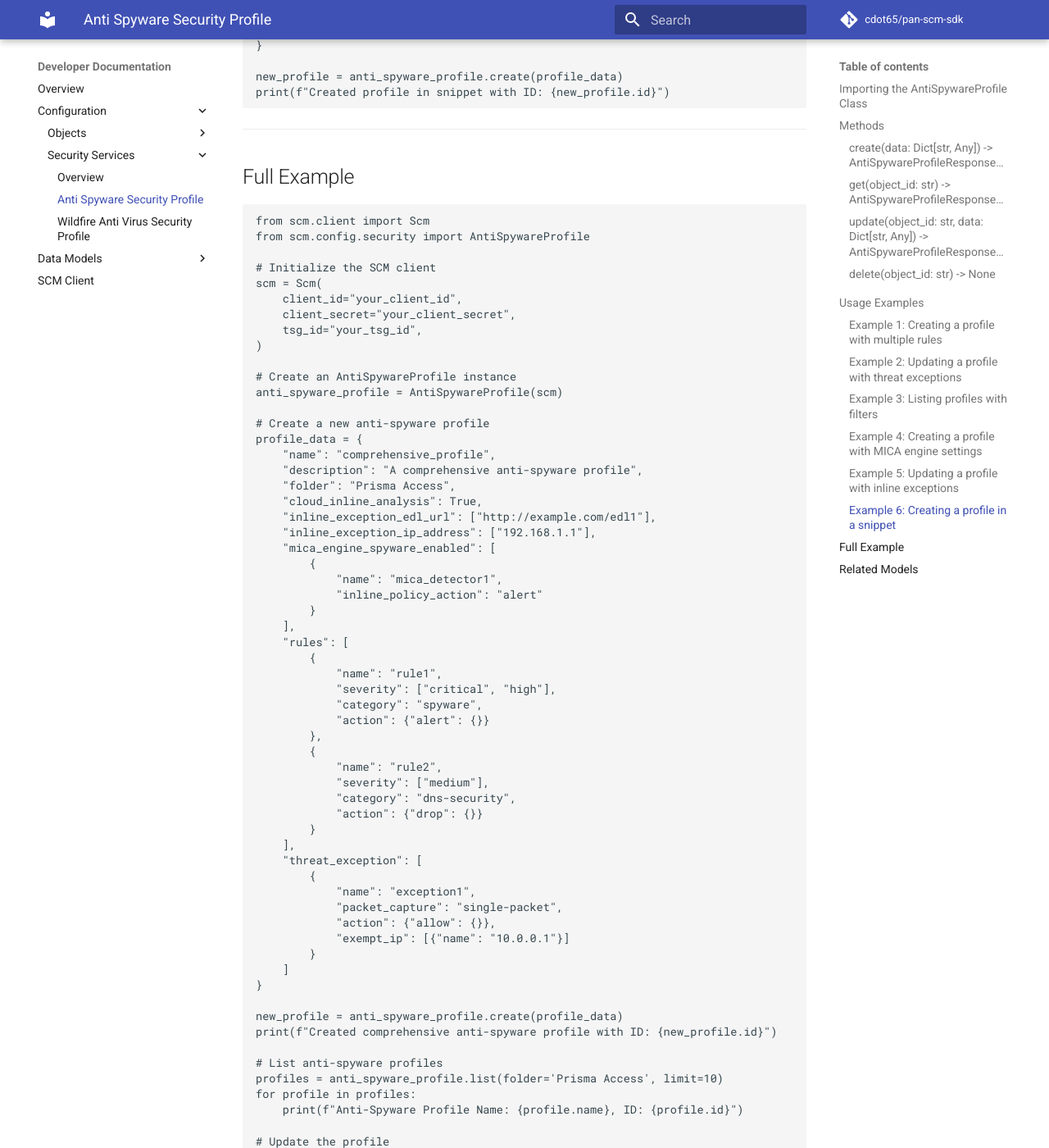
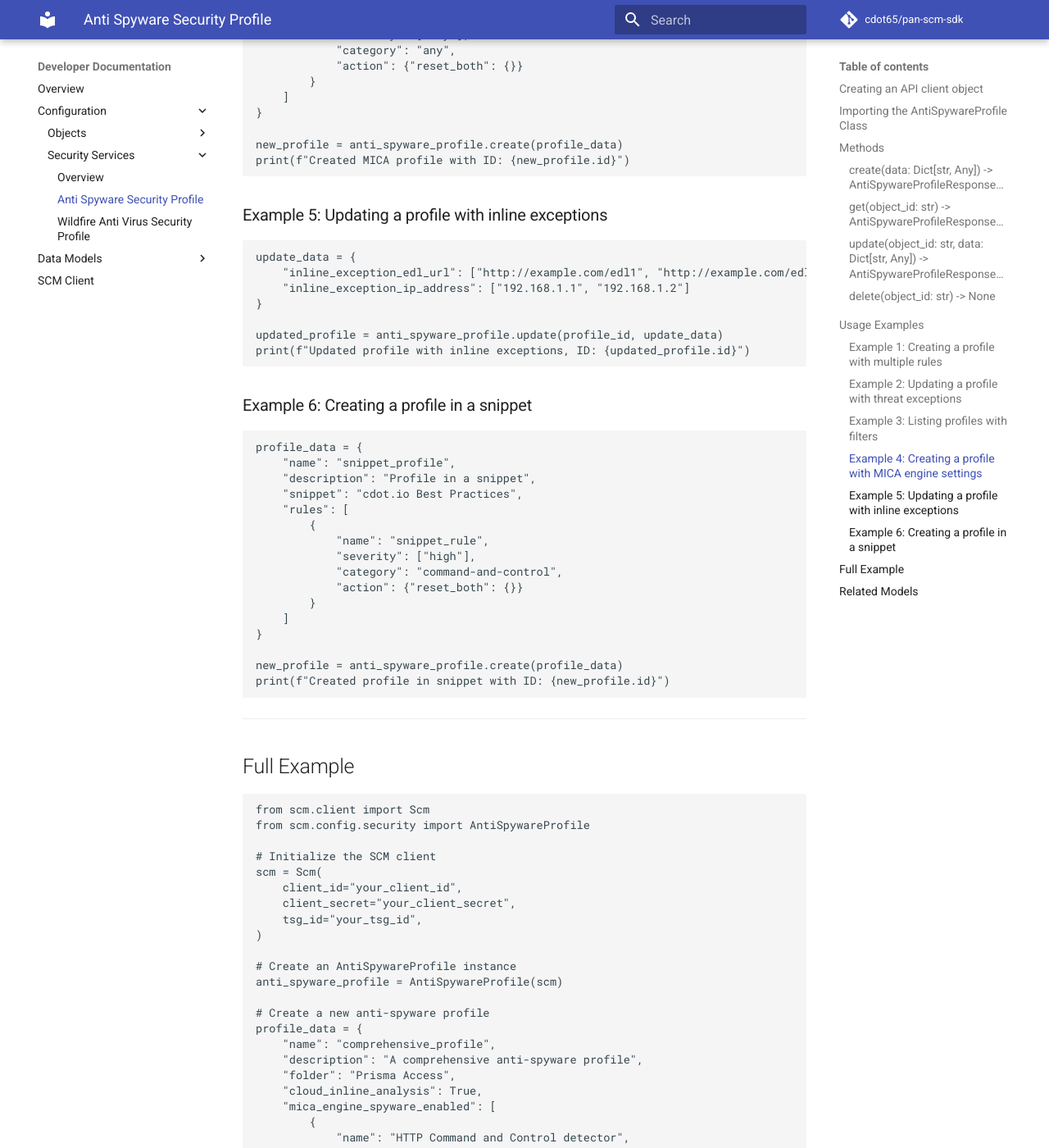
Before and after one commit to cdot65/pan-scm-sdk, an MkDocs documentation site: the page built from docs/sdk/config/security_services/anti_spyware.md, in a window 1280 px wide and 1400 px high, scrolled down 5200 px. Shown: the whole window at 82% size. Built offline with MkDocs 1.6.1 and Material for MkDocs 9.7.7, drawn with Linux system fonts in a browser that asks for light colours; comment, search, counter and statistics services are not loaded; some of the changed text lies outside the part shown.

Commit message:
Add detailed examples to anti-spyware documentation.
This commit enriches the anti-spyware documentation by adding detailed examples, including how to create an API client object and use various classes and methods. It also fixes some placeholders and updates existing examples for clarity and accuracy.

````diff
--- a/docs/sdk/config/security_services/anti_spyware.md
+++ b/docs/sdk/config/security_services/anti_spyware.md
@@ -4,6 +4,24 @@
 methods to create, retrieve, update, delete, and list anti-spyware profile objects.
 
 ---
+
+## Creating an API client object
+
+<div class="termy">
+
+<!-- termynal -->
+
+```python
+from scm.client import Scm
+
+api_client = Scm(
+    client_id="this-is-a-placeholder",
+    client_secret="this-is-a-placeholder",
+    tsg_id="this-is-a-placeholder",
+)
+```
+
+</div>
 
 ## Importing the AntiSpywareProfile Class
 
@@ -13,6 +31,8 @@
 
 ```python
 from scm.config.security import AntiSpywareProfile
+
+anti_spyware_profile = AntiSpywareProfile(api_client)
 ```
 
 </div>
@@ -132,6 +154,7 @@
 </div>
 
 ###
+
 `list(folder: Optional[str] = None, snippet: Optional[str] = None, device: Optional[str] = None, offset: Optional[int] = None, limit: Optional[int] = None, name: Optional[str] = None, **filters) -> List[AntiSpywareProfileResponseModel]`
 
 Lists anti-spyware profile objects, optionally filtered by folder, snippet, device, or other criteria.
@@ -200,15 +223,35 @@
 
 ### Example 2: Updating a profile with threat exceptions
 
+> Note: There is currently a schema validation error if an update is made with either `threat_name` or `category` set to
+> the value of `any`, it suggests that a minimum of four characters is required and that `any` is not a valid category
+
 <div class="termy">
 
 <!-- termynal -->
 
 ```python
 update_data = {
+    "name": "updated profile",
+    "description": "Profile with multiple rules",
+    "folder": "Prisma Access",
+    "rules": [
+        {
+            "name": "rule1",
+            "severity": ["critical", "high"],
+            "category": "spyware",
+            "action": {"alert": {}}
+        },
+        {
+            "name": "rule2",
+            "severity": ["medium"],
+            "category": "dns-security",
+            "action": {"drop": {}}
+        }
+    ],
     "threat_exception": [
         {
-            "name": "exception1",
+            "name": "10001",
             "packet_capture": "single-packet",
             "action": {"allow": {}},
             "exempt_ip": [{"name": "10.0.0.1"}]
@@ -232,8 +275,7 @@
 filtered_profiles = anti_spyware_profile.list(
     folder='Prisma Access',
     limit=5,
-    name='test',
-    cloud_inline_analysis=True
+    name='updated profile',
 )
 
 for profile in filtered_profiles:
@@ -255,12 +297,12 @@
     "folder": "Prisma Access",
     "mica_engine_spyware_enabled": [
         {
-            "name": "mica_detector1",
+            "name": "HTTP Command and Control detector",
             "inline_policy_action": "alert"
         },
         {
-            "name": "mica_detector2",
-            "inline_policy_action": "drop"
+            "name": "HTTP2 Command and Control detector",
+            "inline_policy_action": "reset-both"
         }
     ],
     "rules": [
@@ -268,7 +310,7 @@
             "name": "mica_rule",
             "severity": ["any"],
             "category": "any",
-            "action": {"default": {}}
+            "action": {"reset_both": {}}
         }
     ]
 }
@@ -307,7 +349,7 @@
 profile_data = {
     "name": "snippet_profile",
     "description": "Profile in a snippet",
-    "snippet": "MySnippet",
+    "snippet": "cdot.io Best Practices",
     "rules": [
         {
             "name": "snippet_rule",
@@ -352,11 +394,9 @@
     "description": "A comprehensive anti-spyware profile",
     "folder": "Prisma Access",
     "cloud_inline_analysis": True,
-    "inline_exception_edl_url": ["http://example.com/edl1"],
-    "inline_exception_ip_address": ["192.168.1.1"],
     "mica_engine_spyware_enabled": [
         {
-            "name": "mica_detector1",
+            "name": "HTTP Command and Control detector",
             "inline_policy_action": "alert"
         }
     ],
@@ -376,7 +416,7 @@
     ],
     "threat_exception": [
         {
-            "name": "exception1",
+            "name": "10001",
             "packet_capture": "single-packet",
             "action": {"allow": {}},
             "exempt_ip": [{"name": "10.0.0.1"}]
````
Also changed, not shown: other parts of docs/sdk/config/security_services/anti_spyware.md (+2 -0 lines).
